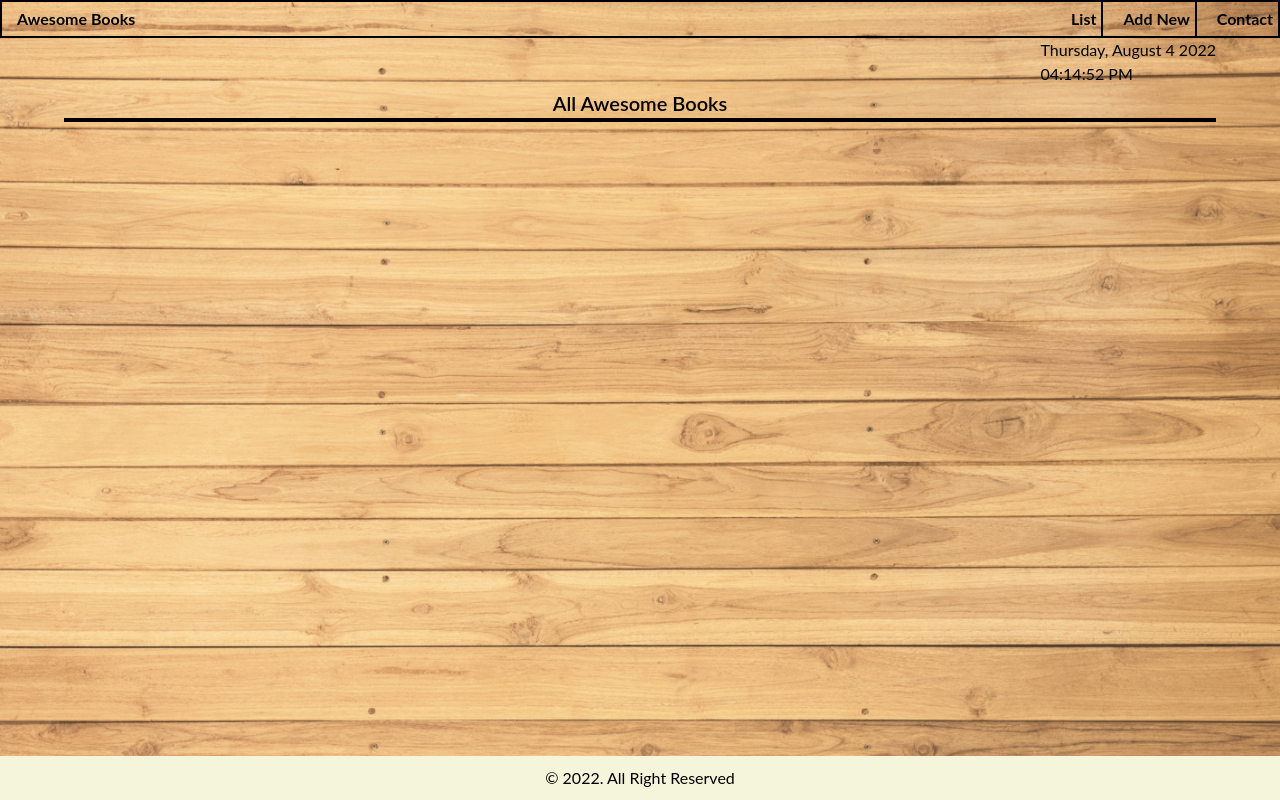
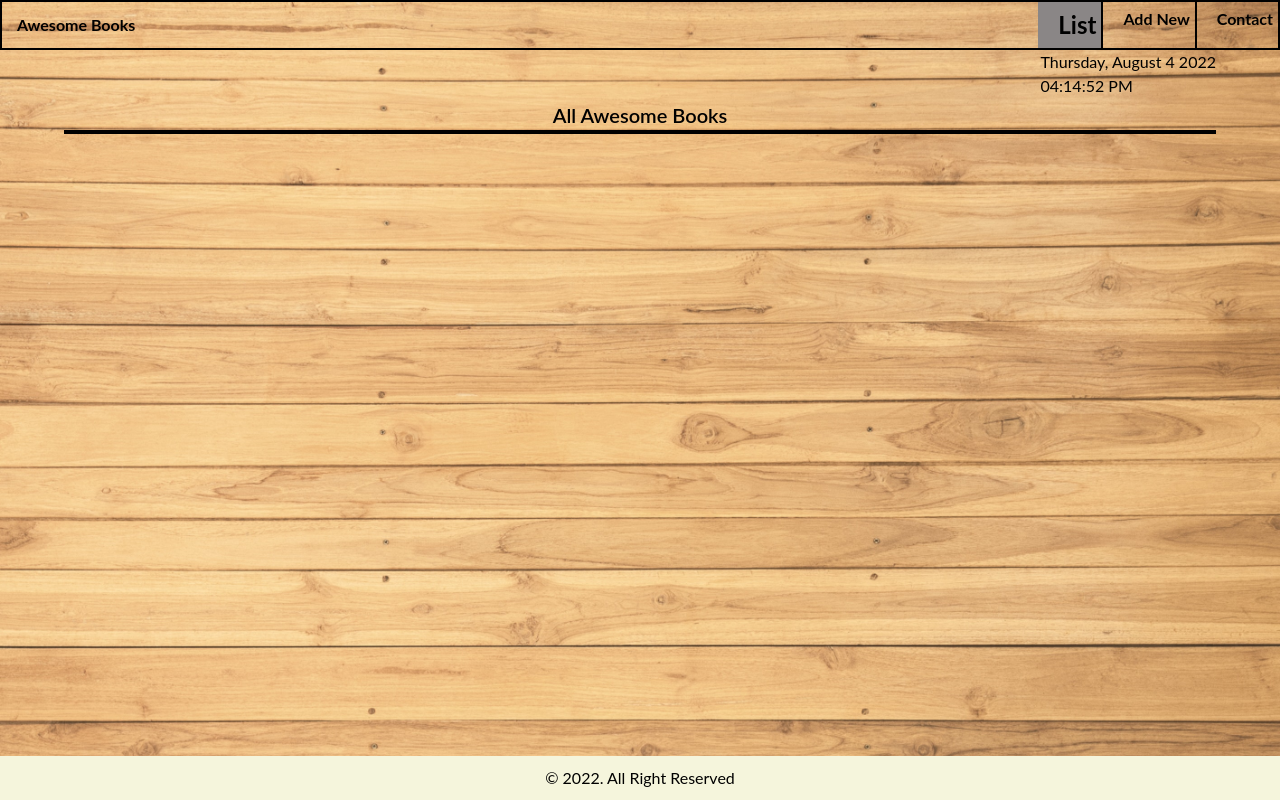
Before and after one commit to kendoriddy/awesome-books-v1, a website: page index.html in a window 1280 px wide. In both pictures the pointer is over the item "List". Drawn offline with Linux system fonts and the light colour scheme.

Commit message:
update styling

```diff
--- a/index.html
+++ b/index.html
@@ -12,7 +12,7 @@
       <header>
         <nav class="nav-container">
           <a href="#">Awesome Books</a>
-          <ul>
+          <ul class="nav-links">
             <li><a href="#" class="nav-link list active">List</a></li>
             <li><a href="#" class="nav-link addBook">Add New</a></li>
             <li><a href="#" class="nav-link contactInfo">Contact</a></li>
--- a/styles.css
+++ b/styles.css
@@ -63,6 +63,12 @@ a {
 .nav-container ul li:last-child {
   padding: 5px;
   border-right: 0;
+}
+
+.nav-links li:hover {
+  font-size: 24px;
+  background-color:  rgb(138, 134, 134);
+  transition: all 0.5s ease-in-out;
 }
 
 .inputField {
@@ -168,7 +174,6 @@ a {
 
 .contact h2 {
   text-align: center;
-
 }
 
 .contact li {
@@ -206,7 +211,3 @@ footer {
 .timeDisplay {
   float: right;
 }
-
-a:active {
-  background-color: yellow;
-}
```
